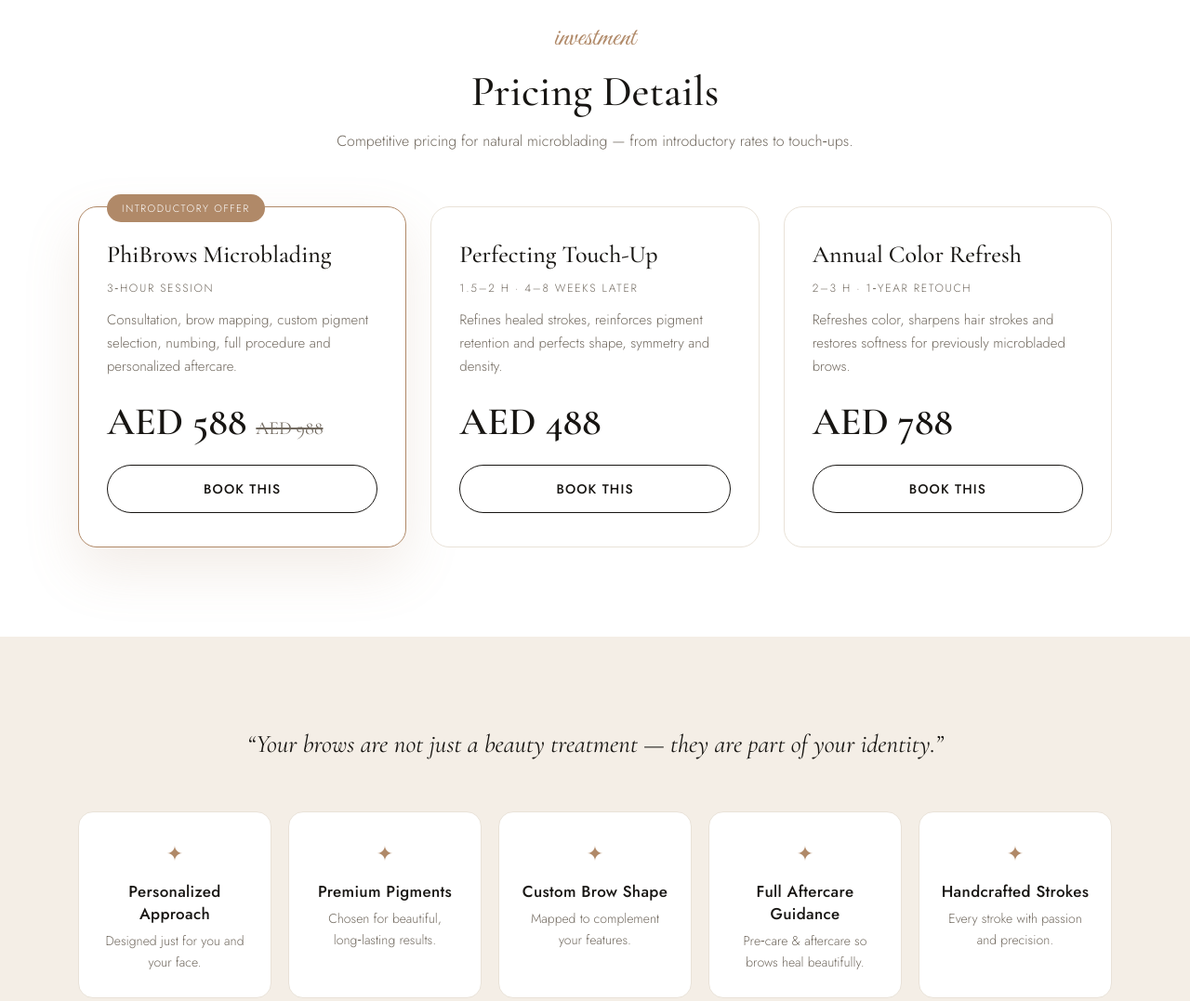
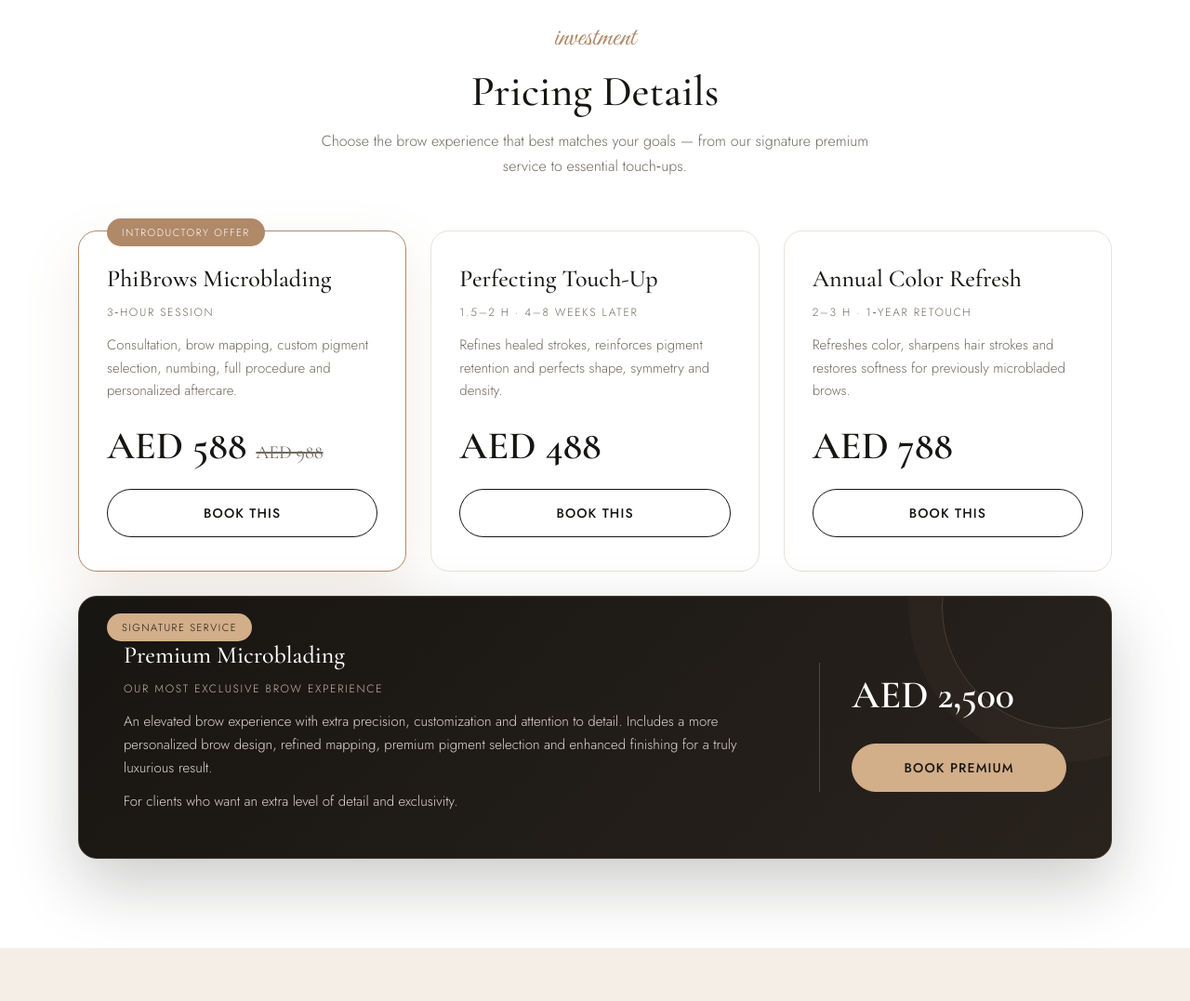
Before and after one commit to loloerzon-sudo/icy-brow-studio, a plain HTML site: page index.html in a window 1280 px wide. Shown: the part 4280-5357 px from the top of the page at 93% size. Drawn offline with nearby package versions, Linux system fonts and the light colour scheme.

Commit message:
Add files via upload

```diff
--- a/i18n.js
+++ b/i18n.js
@@ -18,7 +18,8 @@
     "Natural Definition":"تحديد طبيعي","Softly structured brows tailored to the client's features.":"حواجب محددة بنعومة ومصممة لتناسب ملامح العميلة.",
     "Refined Shape":"شكل متناسق","Balanced arches with crisp, natural-looking definition.":"أقواس متوازنة بتحديد واضح وطبيعي.",
     "Fuller Finish":"مظهر أكثر كثافة","Enhanced fullness while preserving a flattering brow shape.":"كثافة محسّنة مع الحفاظ على شكل حاجب جميل ومتناسق.",
-    "investment":"استثمارك في جمالك","Pricing Details":"تفاصيل الأسعار","Competitive pricing for natural microblading — from introductory rates to touch‑ups.":"أسعار مناسبة للمايكروبليدنج الطبيعي، من العرض التمهيدي إلى جلسات التحسين.",
+    "investment":"استثمارك في جمالك","Pricing Details":"تفاصيل الأسعار","Choose the brow experience that best matches your goals — from our signature premium service to essential touch‑ups.":"اختاري تجربة الحواجب الأنسب لأهدافك، من خدمتنا الفاخرة المميزة إلى جلسات التحسين الأساسية.",
+    "Signature Service":"الخدمة المميزة","Premium Microblading":"المايكروبليدنج الفاخر","Our most exclusive brow experience":"تجربتنا الأكثر تميزاً للحواجب","An elevated brow experience with extra precision, customization and attention to detail. Includes a more personalized brow design, refined mapping, premium pigment selection and enhanced finishing for a truly luxurious result.":"تجربة حواجب راقية بمزيد من الدقة والتخصيص والاهتمام بالتفاصيل. تشمل تصميماً أكثر تخصيصاً للحواجب، ورسماً دقيقاً، واختيار صبغات فاخرة، ولمسات نهائية محسّنة لنتيجة فاخرة حقاً.","For clients who want an extra level of detail and exclusivity.":"للعميلات اللواتي يرغبن في مستوى إضافي من التفاصيل والخصوصية.","Book Premium":"احجزي الخدمة الفاخرة",
     "Introductory Offer":"عرض تمهيدي","3‑hour session":"جلسة لمدة 3 ساعات","Consultation, brow mapping, custom pigment selection, numbing, full procedure and personalized aftercare.":"استشارة، ورسم دقيق للحواجب، واختيار صبغة مخصصة، وتخدير موضعي، وإجراء كامل، وإرشادات عناية لاحقة مخصصة.",
     "Book This":"احجزي هذه الخدمة","Perfecting Touch‑Up":"جلسة تحسين نهائية","1.5–2 h · 4–8 weeks later":"1.5–2 ساعة · بعد 4–8 أسابيع",
     "Refines healed strokes, reinforces pigment retention and perfects shape, symmetry and density.":"تحسّن الشعيرات بعد الالتئام، وتعزز ثبات الصبغة، وتضبط الشكل والتماثل والكثافة.",
@@ -44,7 +45,7 @@
     "contact &":"التواصل و","Booking":"الحجز","Choose your service, pick a date and time, and your request will be sent to us on WhatsApp for confirmation.":"اختاري الخدمة والتاريخ والوقت، وسيُرسل طلبك إلينا عبر واتساب للتأكيد.",
     "Abu Dhabi, UAE":"أبوظبي، الإمارات العربية المتحدة","Tue–Sun · 10:00–20:00":"الثلاثاء–الأحد · 10:00–20:00",
     "Your Name *":"الاسم *","Phone / WhatsApp *":"الهاتف / واتساب *","Service *":"الخدمة *","Select a service…":"اختاري خدمة…","Preferred Date *":"التاريخ المفضل *","Preferred Time *":"الوقت المفضل *","Notes (optional)":"ملاحظات (اختياري)",
-    "PhiBrows Microblading (Intro AED 588)":"مايكروبليدنج PhiBrows (عرض تمهيدي 588 درهم)","1-Month Perfecting Touch-Up (AED 488)":"جلسة تحسين بعد شهر (488 درهم)","Annual Color Refresh (AED 788)":"تجديد اللون السنوي (788 درهم)","Send Booking via WhatsApp":"إرسال طلب الحجز عبر واتساب",
+    "Premium Microblading (AED 2,500)":"المايكروبليدنج الفاخر (2,500 درهم)","PhiBrows Microblading (Intro AED 588)":"مايكروبليدنج PhiBrows (عرض تمهيدي 588 درهم)","1-Month Perfecting Touch-Up (AED 488)":"جلسة تحسين بعد شهر (488 درهم)","Annual Color Refresh (AED 788)":"تجديد اللون السنوي (788 درهم)","Send Booking via WhatsApp":"إرسال طلب الحجز عبر واتساب",
     "Natural, handcrafted microblading in Abu Dhabi. Phi Artist certified.":"مايكروبليدنج طبيعي مرسوم يدوياً في أبوظبي، على يد فنانة معتمدة من Phi.","Explore":"استكشفي","Contact":"التواصل","Icy Brow Studio. All rights reserved.":"Icy Brow Studio. جميع الحقوق محفوظة.",
     "Full name":"الاسم الكامل","Anything we should know?":"هل هناك أي ملاحظات تودين إضافتها؟","Please fill in all required fields, including a time slot.":"يرجى تعبئة جميع الحقول المطلوبة، بما في ذلك الوقت المفضل.","Opening WhatsApp — press Send to confirm your request.":"جارٍ فتح واتساب — يرجى الضغط على إرسال لتأكيد طلبك.","Menu":"القائمة","Studio highlights":"مميزات الاستوديو","Compare before and after":"قارني بين قبل وبعد","Client review carousel":"عارض آراء العميلات","5 out of 5 stars":"5 من 5 نجوم","Choose a review":"اختيار مراجعة","Previous review":"المراجعة السابقة","Next review":"المراجعة التالية","Chat on WhatsApp":"الدردشة عبر واتساب","Switch to Arabic":"التبديل إلى العربية",
     "Icy Brow Studio logo":"شعار Icy Brow Studio","Aiza, microblading artist":"عايزة، فنانة مايكروبليدنج","PhiBrows certification — Aiza Medrano, Artist":"شهادة PhiBrows — الفنانة عايزة ميدرانو","The bright, elegant treatment space inside Icy Brow Studio":"مساحة العلاج المشرقة والأنيقة داخل Icy Brow Studio","Before microblading":"قبل المايكروبليدنج","After microblading":"بعد المايكروبليدنج",
--- a/index.html
+++ b/index.html
@@ -105,9 +105,23 @@
 .card{background:#fff;border:1px solid var(--line);border-radius:20px;padding:36px 30px;display:flex;flex-direction:column;gap:12px;position:relative}
 .card.feat{border-color:var(--gold);box-shadow:0 24px 60px rgba(176,137,104,.16)}
 .badge{position:absolute;top:-14px;left:30px;background:var(--gold);color:#fff;border-radius:999px;padding:6px 16px;font-size:11px;letter-spacing:.14em;text-transform:uppercase}
+.card.premium{grid-column:1/-1;display:grid;grid-template-columns:minmax(0,1.45fr) minmax(240px,.55fr);gap:48px;align-items:center;padding:48px;background:linear-gradient(135deg,#171512 0%,#29231d 100%);border-color:#43372c;color:#fff;box-shadow:0 28px 70px rgba(23,21,18,.22);overflow:hidden}
+.card.premium::after{content:"";position:absolute;width:260px;height:260px;border:1px solid rgba(176,137,104,.28);border-radius:50%;right:-80px;top:-120px;box-shadow:0 0 0 36px rgba(176,137,104,.05)}
+.premium .badge{top:18px;background:#d2ae89;color:#171512;z-index:1}
+.premium-copy,.premium-side{position:relative;z-index:1}
+.premium-copy{display:flex;flex-direction:column;gap:12px}
+.premium-copy h3{font-size:clamp(31px,4vw,44px)}
+.premium-copy p{max-width:720px;color:#d8d0c7;font-size:16px}
+.premium-side{display:flex;flex-direction:column;align-items:flex-start;gap:18px;padding-left:34px;border-left:1px solid rgba(255,255,255,.18)}
+.premium .dur{color:#c9b9aa}
+.premium .price{color:#fff;white-space:nowrap}
+.premium .btn{background:#d2ae89;border-color:#d2ae89;color:#171512;width:100%}
+.premium .btn:hover{box-shadow:0 12px 30px rgba(210,174,137,.24)}
 .card h3{font-size:26px}
 .card .dur{font-size:12px;letter-spacing:.14em;text-transform:uppercase;color:var(--muted)}
 .card p{color:var(--muted);font-size:15px;flex:1}
+.card.premium .dur{color:#c9b9aa}
+.card.premium p{color:#e0d8cf}
 .price{font-family:var(--serif);font-size:42px;font-weight:600}
 .price .was{font-size:20px;color:var(--muted);text-decoration:line-through;font-weight:400;margin-left:10px}
 /* WHY */
@@ -181,6 +195,8 @@
 html[dir="rtl"] .result-pair{direction:ltr}
 html[dir="rtl"] .result-meta,html[dir="rtl"] .binfo,html[dir="rtl"] form.bform{text-align:right}
 html[dir="rtl"] .field{text-align:right}
+html[dir="rtl"] .premium-side{padding-left:0;padding-right:34px;border-left:0;border-right:1px solid rgba(255,255,255,.18)}
+html[dir="rtl"] .premium .badge{left:auto;right:30px}
 @media(max-width:960px){
  .links{display:none;position:absolute;top:100%;left:0;right:0;background:var(--paper);flex-direction:column;padding:24px;gap:18px;border-bottom:1px solid var(--line)}
  .nav.open .links{display:flex}
@@ -192,6 +208,8 @@
  .review-proof img{width:auto;max-width:100%;max-height:380px}
  .review-copy{order:-1;padding:34px 28px}
  .cards{grid-template-columns:1fr}
+ .card.premium{grid-column:auto;grid-template-columns:1fr;gap:28px;padding:42px 28px}
+ .premium-side,html[dir="rtl"] .premium-side{padding:24px 0 0;border-left:0;border-right:0;border-top:1px solid rgba(255,255,255,.18)}
  form.bform{grid-template-columns:1fr;padding:28px}
  footer .cols{grid-template-columns:1fr}
 }
@@ -299,7 +317,7 @@
 
 <section id="pricing" style="background:#fff"><div class="wrap">
   <div class="shead"><span class="kicker">investment</span><h2>Pricing Details</h2>
-  <p>Competitive pricing for natural microblading — from introductory rates to touch‑ups.</p></div>
+  <p>Choose the brow experience that best matches your goals — from our signature premium service to essential touch‑ups.</p></div>
   <div class="cards">
     <div class="card feat reveal"><span class="badge">Introductory Offer</span>
       <h3>PhiBrows Microblading</h3><span class="dur">3‑hour session</span>
@@ -318,6 +336,17 @@
       <p>Refreshes color, sharpens hair strokes and restores softness for previously microbladed brows.</p>
       <div class="price">AED 788</div>
       <button class="btn ghost" data-service="Annual Color Refresh (AED 788)">Book This</button>
+    </div>
+    <div class="card premium reveal"><span class="badge">Signature Service</span>
+      <div class="premium-copy">
+        <h3>Premium Microblading</h3><span class="dur">Our most exclusive brow experience</span>
+        <p>An elevated brow experience with extra precision, customization and attention to detail. Includes a more personalized brow design, refined mapping, premium pigment selection and enhanced finishing for a truly luxurious result.</p>
+        <p>For clients who want an extra level of detail and exclusivity.</p>
+      </div>
+      <div class="premium-side">
+        <div class="price">AED 2,500</div>
+        <button class="btn" data-service="Premium Microblading (AED 2500)">Book Premium</button>
+      </div>
     </div>
   </div>
 </div></section>
@@ -424,6 +453,7 @@
     <div class="field full"><label for="service">Service *</label>
       <select id="service" required>
         <option value="">Select a service…</option>
+        <option value="Premium Microblading (AED 2500)">Premium Microblading (AED 2,500)</option>
         <option value="PhiBrows Microblading (Intro AED 588)">PhiBrows Microblading (Intro AED 588)</option>
         <option value="1-Month Perfecting Touch-Up (AED 488)">1-Month Perfecting Touch-Up (AED 488)</option>
         <option value="Annual Color Refresh (AED 788)">Annual Color Refresh (AED 788)</option>
@@ -509,6 +539,7 @@
     return $('#formMsg').textContent=IcyI18n.t('Please fill in all required fields, including a time slot.');
   const isArabic=IcyI18n.language==='ar';
   const arabicServices={
+    'Premium Microblading (AED 2500)':'المايكروبليدنج الفاخر (2,500 درهم)',
     'PhiBrows Microblading (Intro AED 588)':'مايكروبليدنج PhiBrows (عرض تمهيدي 588 درهم)',
     '1-Month Perfecting Touch-Up (AED 488)':'جلسة تحسين بعد شهر (488 درهم)',
     'Annual Color Refresh (AED 788)':'تجديد اللون السنوي (788 درهم)'
```
Also changed, not shown: 1 other file.
